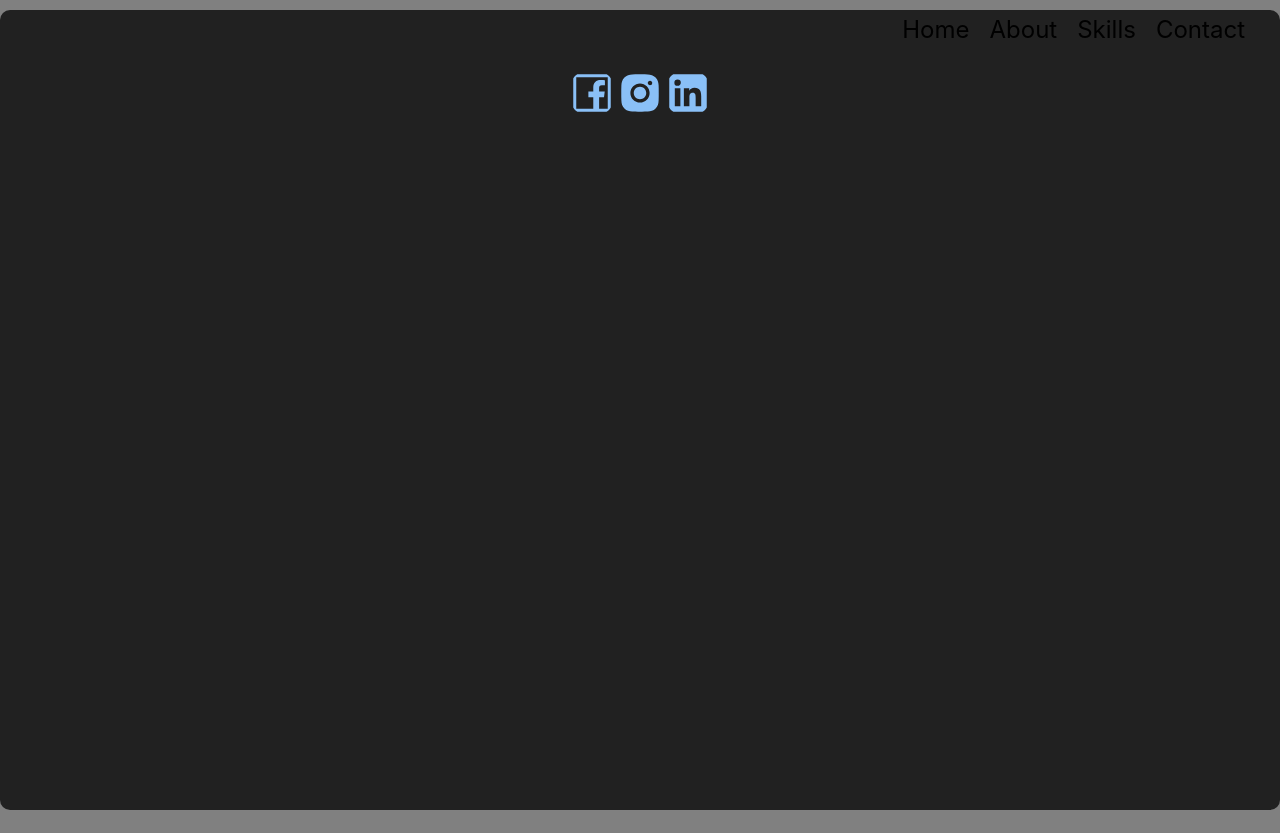
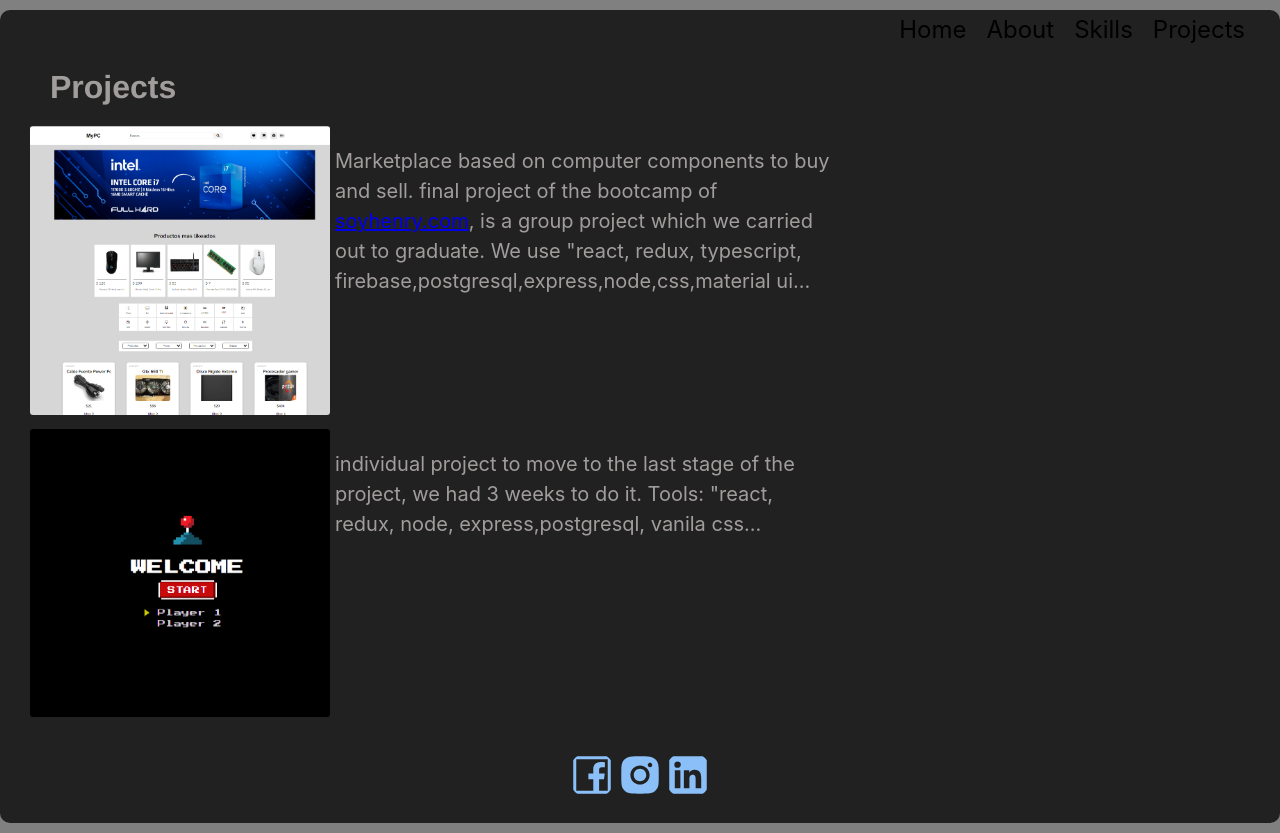
Before and after one commit to Nicostudent/Portfolio, a React (Create React App) app in the folder portfolio/: page /Projects in a window 1280 px wide. Built offline with nearby package versions, Linux system fonts and the light colour scheme.

Commit message:
projects add

```diff
--- a/portfolio/src/App.js
+++ b/portfolio/src/App.js
@@ -1,7 +1,7 @@
 import {BrowserRouter as Router, Switch, Route } from "react-router-dom";
 import About from "./About";
 import './App.css';
-import Contact from "./Contact";
+import Projects from "./Projects";
 import Footer from "./Footer";
 import Home from "./Home";
 import NavBar from "./NavBar";
@@ -17,7 +17,7 @@ function App() {
           <Route exact path='/' component={Home}/>
           <Route  path='/About' component={About}/>
           <Route  path='/Skills' component={Skills}/>
-          <Route  path='/Contact' component={Contact}/>
+          <Route  path='/Projects' component={Projects}/>
         </Switch>
        <Footer/>
     </div>
--- a/portfolio/src/Contact.js
+++ /dev/null
@@ -1,25 +0,0 @@
-import React from 'react'
-import './styles.css';
-
-const Contact = () => {
-    return (
-        <div className='contacto'>
-            <h1>Contact me!</h1>
-            <iframe className='map' src="https://www.google.com/maps/embed?pb=!1m18!1m12!1m3!1d3560.166037651373!2d-65.2288952491129!3d-26.834670796334855!2m3!1f0!2f0!3f0!3m2!1i1024!2i768!4f13.1!3m3!1m2!1s0x94225c65635702db%3A0x65c11ad30c6c5855!2sLavalle%20%26%20Fr%C3%ADas%20Silva%2C%20San%20Miguel%20de%20Tucum%C3%A1n%2C%20Tucum%C3%A1n!5e0!3m2!1ses-419!2sar!4v1643162146003!5m2!1ses-419!2sar"
-              frameBorder='0'
-              allowfullscreen=""
-              tabIndex='0'
-              aria-hidden='false'
-              loading="lazy"
-              title='Home'></iframe>
-            <h4>Phone</h4>
-            <p>0381 6 171727</p>
-            <h4>Email</h4>
-            <p>rojo.nico@hotmail.com</p>
-            <h4>Address</h4>
-            <p>San Miguel de Tucuman, Tucuman, Argentina</p>
-        </div>
-    )
-}
-
-export default Contact;
--- a/portfolio/src/NavBar.js
+++ b/portfolio/src/NavBar.js
@@ -65,7 +65,7 @@ const NavBar = () => {
                         </li>
 
                         <li>
-                            <Link onClick={handleClose} to='/contact'>Contact</Link>
+                            <Link onClick={handleClose} to='/Projects'>Projects</Link>
 
                         </li>
                     </ul>
--- /dev/null
+++ b/portfolio/src/Projects.js
@@ -0,0 +1,39 @@
+import React from 'react'
+import './styles.css';
+import mypc from './img/mypc.png'
+import videogames from './img/videogames.png'
+
+
+
+const Projects = () => {
+    return (
+        <div className='projects'>
+                <h1>Projects</h1>
+            <div className='fleximg'>
+                <a href='https://Mypc.vercel.app' target="_blank" >
+                <img src={mypc}  style={{
+                    width:'300px',
+                }} alt='mypc page'/>
+                </a>
+                <p> Marketplace based on computer components to buy and sell.
+                    final project of the bootcamp of <a href='soyhenry.com' target="_blank">soyhenry.com</a>,
+                     is a group project which we carried out to graduate.
+                      We use "react, redux, typescript,
+                     firebase,postgresql,express,node,css,material ui...</p>
+            </div>
+            <div className='fleximg'>
+                <a href='https://videogames-nu.vercel.app/' target="_blank" >
+                <img src={videogames}  style={{
+                    width:'300px',
+                }} alt='mypc page' />
+                </a>
+                <p>  individual project to move to the last stage of the project,
+                     we had 3 weeks to do it.
+                    Tools: "react, redux, node, express,postgresql, vanila css... </p>
+            </div>
+
+        </div>
+    )
+}
+
+export default Projects;
--- a/portfolio/src/Skills.js
+++ b/portfolio/src/Skills.js
@@ -8,16 +8,16 @@ const Skills = () => {
                 <br/>
                 <br/>
                 <div>
-
                     <li>HTML5</li>
                     <li>CSS3</li>
                     <li>JavasCript</li>
+                    <li>TypeScript</li>
                     <li>Node JS</li>
                     <li>React Js</li>
-                    <li>Expres JS</li>
+                    <li>Express JS</li>
                     <li>Boostrap</li>
-                    <li>Jest</li>
-                    <li>Mocha Js</li>
+                    <li>PostgreSql</li>
+                    <li>Redux</li>
                     <li>Jasmine</li>
                 </div>
 
--- a/portfolio/src/styles.css
+++ b/portfolio/src/styles.css
@@ -220,20 +220,29 @@
 
 }
 
-.contacto {
+.projects {
     flex-grow: 1;
+    display: flex;
+    flex-direction: column;
 }
-.contacto h1 {
-    margin-bottom: 20px;
+.projects h1{
+    margin: 20px;
+
+}
+.fleximg{
+    display: flex;
+    margin-bottom: 10px;
+}
+.fleximg img{
+    border-radius: 3px;
+    position: relative;
+    text-align: center;
 }
 
-.contacto iframe{
-    border: 0;
-    width: 100%;
-    height: 400px;
-    margin-bottom: 15px;
+
+.fleximg p{
+    font-size: 20px;
+    text-align: left;
+    width: 500px;
+    margin: 20px 5px;
 }
-
-.contacto p {
-    margin-bottom: 20px;
-}
```
Also changed, not shown: portfolio/src/img/mypc.png (added), portfolio/src/img/videogames.png (added).
